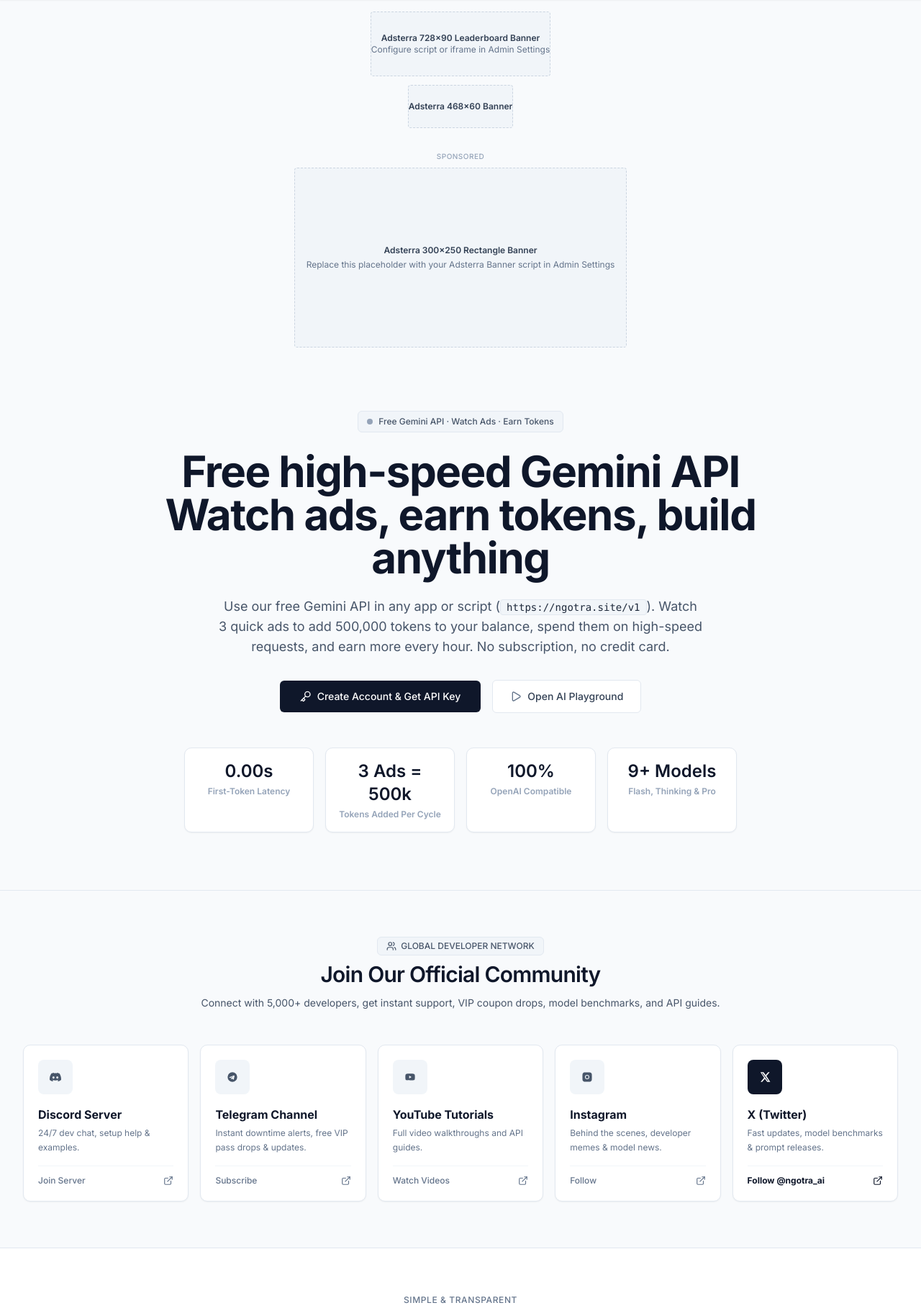
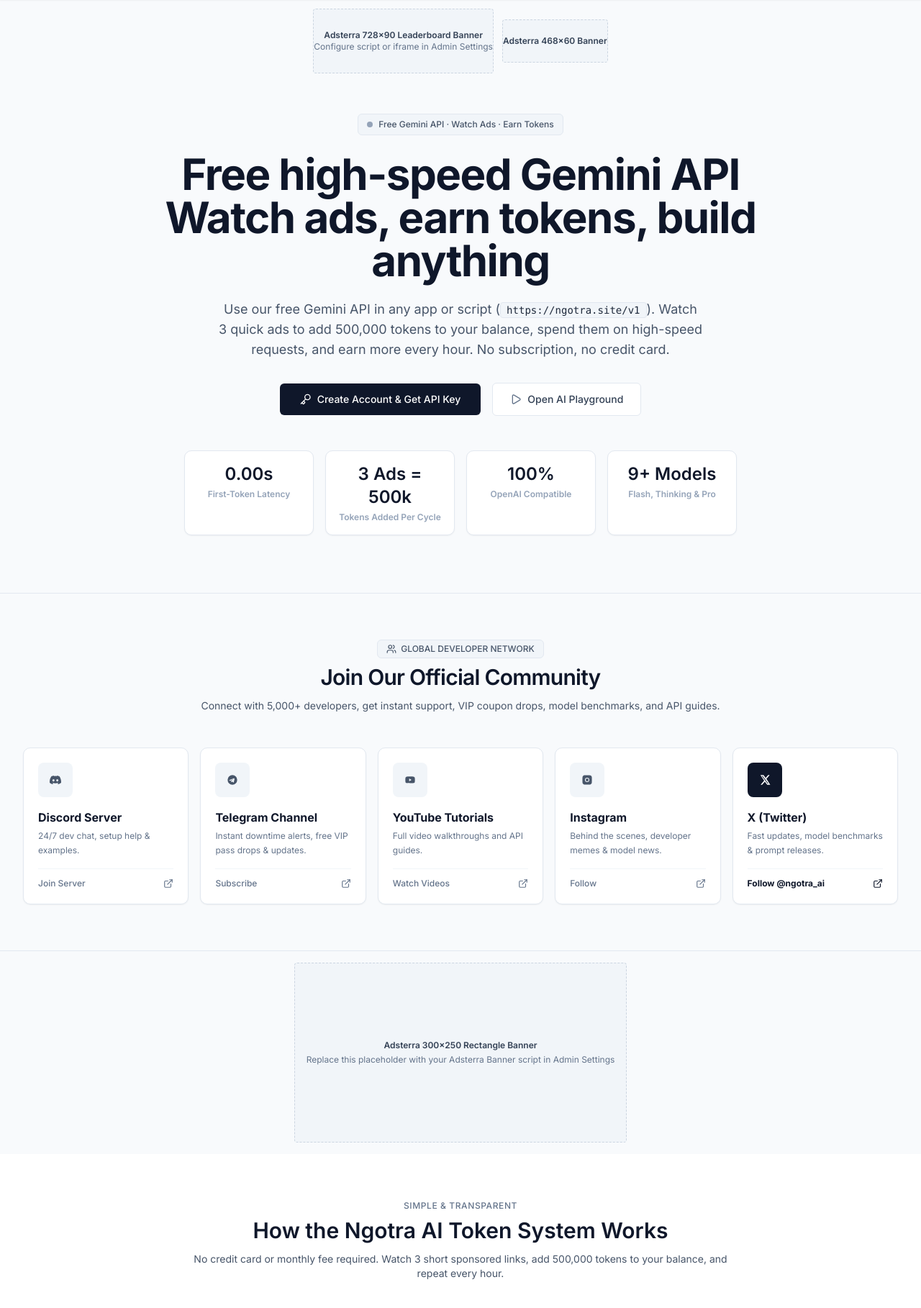
Before and after one commit to Ngotra-Official/NgotraAI, a FastAPI app: page / in a window 1280 px wide. Shown: the part 102-1920 px from the top of the page at 72% size. Run offline with FastAPI, Linux system fonts and the light colour scheme; data comes from the database, SQL or seed files in the repository; some libraries are stand-ins or nearby versions.

Commit message:
Reposition ads compactly so they don't push main page content down

```diff
--- a/platform_app/templates/index.html
+++ b/platform_app/templates/index.html
@@ -112,20 +112,14 @@
     </div>
   </header>
 
-  <!-- Top Adsterra Banner Slot (728x90) -->
-  <div id="banner-728x90-container" class="max-w-4xl mx-auto mt-4 px-4 hidden">
-    <div id="banner-728x90-content" class="overflow-hidden flex justify-center items-center"></div>
-  </div>
-
-  <!-- Adsterra 468x60 Slot -->
-  <div id="banner-468x60-container" class="max-w-4xl mx-auto mt-3 px-4 hidden">
-    <div id="banner-468x60-content" class="overflow-hidden flex justify-center items-center"></div>
-  </div>
-
-  <!-- Adsterra 300x250 Slot -->
-  <div id="banner-300x250-container" class="max-w-4xl mx-auto my-8 px-4 hidden">
-    <p class="text-center text-[10px] font-medium text-slate-400 uppercase tracking-wider mb-2">Sponsored</p>
-    <div id="banner-300x250-content" class="overflow-hidden flex justify-center items-center"></div>
+  <!-- Top banner strips (compact, side by side; never pushes the hero down) -->
+  <div class="max-w-7xl mx-auto px-4 pt-3 flex flex-wrap items-center justify-center gap-3">
+    <div id="banner-728x90-container" class="hidden">
+      <div id="banner-728x90-content" class="overflow-hidden flex justify-center items-center"></div>
+    </div>
+    <div id="banner-468x60-container" class="hidden">
+      <div id="banner-468x60-content" class="overflow-hidden flex justify-center items-center"></div>
+    </div>
   </div>
 
   <!-- Hero Section -->
@@ -274,6 +268,13 @@
         </div>
       </div>
     </section>
+
+    <!-- Sponsored 300x250 placed beside content naturally, not above the hero -->
+    <div id="banner-300x250-container" class="hidden max-w-7xl mx-auto px-4 sm:px-6 lg:px-8 py-4">
+      <div class="flex justify-center">
+        <div id="banner-300x250-content" class="overflow-hidden flex justify-center items-center"></div>
+      </div>
+    </div>
 
     <!-- How It Works Section -->
     <section id="how-it-works" class="py-16 bg-white border-b border-slate-200">
```
Also changed, not shown: platform_app/templates/dashboard.html (+5 -3 lines).
